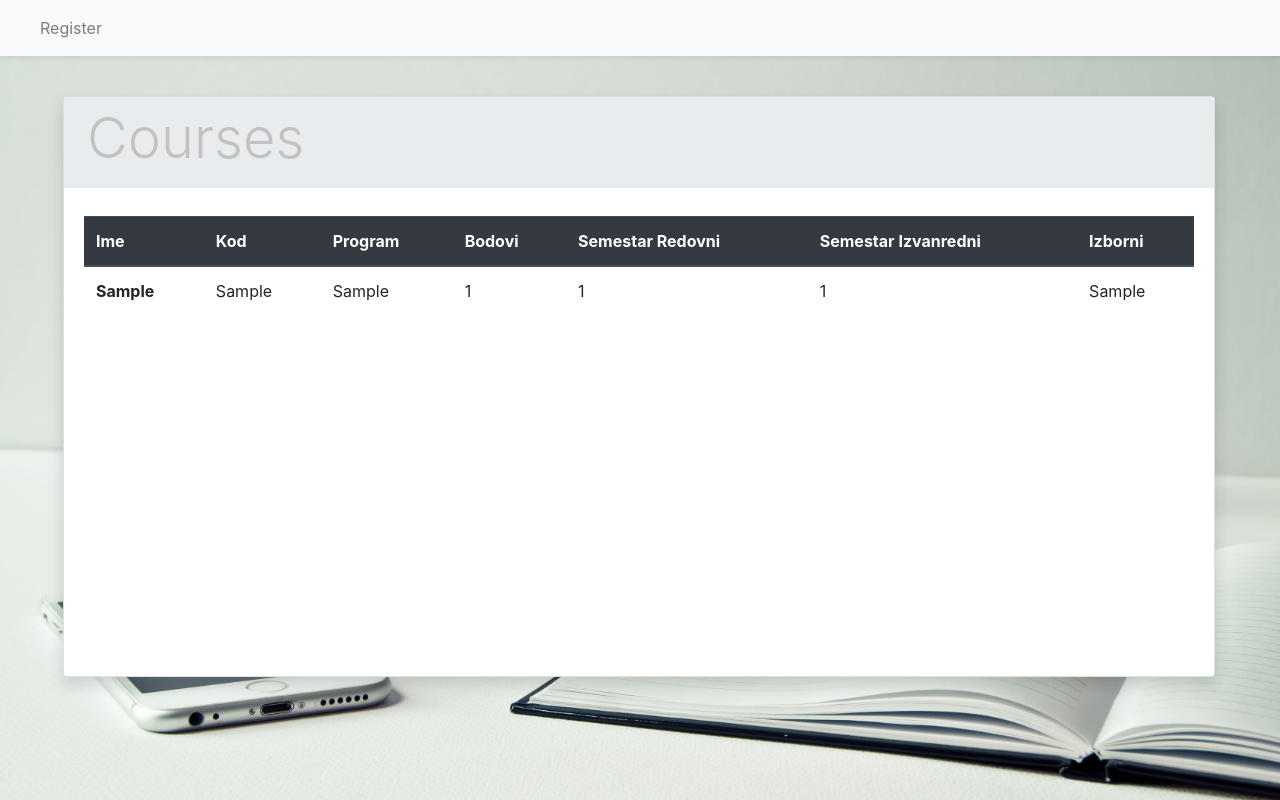
After one commit to Karlo-Vrdoljak/Mentorski-Sustav, a Django app: page /mentorski/courses/ in a window 1280 px wide. The commit adds this page. Run offline with Django 3.2, Linux system fonts and the light colour scheme; tables that the repository leaves empty hold one stand-in row (values such as "Sample post"); some libraries are stand-ins or nearby versions.

Commit message:
form validation complete + read all courses

```diff
--- a/mentorski_sustav/mentorski/admin.py
+++ b/mentorski_sustav/mentorski/admin.py
@@ -6,7 +6,7 @@ from django.contrib.auth import get_user_model
 from django.contrib.auth.admin import UserAdmin
 
 from mentorski.users.forms import CustomUserCreationForm, CustomUserChangeForm
-from mentorski.models import CustomUser
+from mentorski.models import CustomUser, Predmeti
 
 class CustomUserAdmin(UserAdmin):
     add_form = CustomUserCreationForm
@@ -15,3 +15,4 @@ class CustomUserAdmin(UserAdmin):
     list_display = ['email', 'username','role', 'status']
 
 admin.site.register(CustomUser, CustomUserAdmin)
+admin.site.register(Predmeti)
--- a/mentorski_sustav/mentorski/models.py
+++ b/mentorski_sustav/mentorski/models.py
@@ -28,4 +28,159 @@ class CustomUser(AbstractUser):
     )
 
     def __str__(self):
-            return self.username
+        return self.username
+
+# SCAFFOLDED
+
+# This is an auto-generated Django model module.
+# You'll have to do the following manually to clean this up:
+#   * Rearrange models' order
+#   * Make sure each model has one field with primary_key=True
+#   * Make sure each ForeignKey has `on_delete` set to the desired behavior.
+#   * Remove `managed = False` lines if you wish to allow Django to create, modify, and delete the table
+# Feel free to rename the models, but don't rename db_table values or field names.
+
+
+# class AuthGroup(models.Model):
+#     name = models.CharField(unique=True, max_length=150)
+
+#     class Meta:
+#         managed = False
+#         db_table = 'auth_group'
+
+
+# class AuthGroupPermissions(models.Model):
+#     group = models.ForeignKey(AuthGroup, models.DO_NOTHING)
+#     permission = models.ForeignKey('AuthPermission', models.DO_NOTHING)
+
+#     class Meta:
+#         managed = False
+#         db_table = 'auth_group_permissions'
+#         unique_together = (('group', 'permission'),)
+
+
+# class AuthPermission(models.Model):
+#     name = models.CharField(max_length=255)
+#     content_type = models.ForeignKey('DjangoContentType', models.DO_NOTHING)
+#     codename = models.CharField(max_length=100)
+
+#     class Meta:
+#         managed = False
+#         db_table = 'auth_permission'
+#         unique_together = (('content_type', 'codename'),)
+
+
+# class DjangoAdminLog(models.Model):
+#     action_time = models.DateTimeField()
+#     object_id = models.TextField(blank=True, null=True)
+#     object_repr = models.CharField(max_length=200)
+#     action_flag = models.PositiveSmallIntegerField()
+#     change_message = models.TextField()
+#     content_type = models.ForeignKey('DjangoContentType', models.DO_NOTHING, blank=True, null=True)
+#     user = models.ForeignKey('MentorskiCustomuser', models.DO_NOTHING)
+
+#     class Meta:
+#         managed = False
+#         db_table = 'django_admin_log'
+
+
+# class DjangoContentType(models.Model):
+#     app_label = models.CharField(max_length=100)
+#     model = models.CharField(max_length=100)
+
+#     class Meta:
+#         managed = False
+#         db_table = 'django_content_type'
+#         unique_together = (('app_label', 'model'),)
+
+
+# class DjangoMigrations(models.Model):
+#     app = models.CharField(max_length=255)
+#     name = models.CharField(max_length=255)
+#     applied = models.DateTimeField()
+
+#     class Meta:
+#         managed = False
+#         db_table = 'django_migrations'
+
+
+# class DjangoSession(models.Model):
+#     session_key = models.CharField(primary_key=True, max_length=40)
+#     session_data = models.TextField()
+#     expire_date = models.DateTimeField()
+
+#     class Meta:
+#         managed = False
+#         db_table = 'django_session'
+
+
+# class Korisnici(models.Model):
+#     email = models.CharField(max_length=64)
+#     password = models.CharField(max_length=128)
+#     role = models.CharField(max_length=7)
+#     status = models.CharField(max_length=10)
+
+#     class Meta:
+#         managed = False
+#         db_table = 'korisnici'
+
+
+# class MentorskiCustomuser(models.Model):
+#     password = models.CharField(max_length=128)
+#     last_login = models.DateTimeField(blank=True, null=True)
+#     is_superuser = models.IntegerField()
+#     username = models.CharField(unique=True, max_length=150)
+#     first_name = models.CharField(max_length=30)
+#     last_name = models.CharField(max_length=150)
+#     email = models.CharField(max_length=254)
+#     is_staff = models.IntegerField()
+#     is_active = models.IntegerField()
+#     date_joined = models.DateTimeField()
+#     role = models.CharField(max_length=64)
+#     status = models.CharField(max_length=64)
+
+#     class Meta:
+#         managed = False
+#         db_table = 'mentorski_customuser'
+
+
+# class MentorskiCustomuserGroups(models.Model):
+#     customuser = models.ForeignKey(MentorskiCustomuser, models.DO_NOTHING)
+#     group = models.ForeignKey(AuthGroup, models.DO_NOTHING)
+
+#     class Meta:
+#         managed = False
+#         db_table = 'mentorski_customuser_groups'
+#         unique_together = (('customuser', 'group'),)
+
+
+# class MentorskiCustomuserUserPermissions(models.Model):
+#     customuser = models.ForeignKey(MentorskiCustomuser, models.DO_NOTHING)
+#     permission = models.ForeignKey(AuthPermission, models.DO_NOTHING)
+
+#     class Meta:
+#         managed = False
+#         db_table = 'mentorski_customuser_user_permissions'
+#         unique_together = (('customuser', 'permission'),)
+
+
+class Predmeti(models.Model):
+    ime = models.CharField(max_length=255)
+    kod = models.CharField(unique=True, max_length=16)
+    program = models.TextField()
+    bodovi = models.IntegerField()
+    sem_redovni = models.IntegerField()
+    sem_izvanredni = models.IntegerField()
+    izborni = models.CharField(max_length=2)
+
+    class Meta:
+        db_table = 'predmeti'
+
+
+class Upisi(models.Model):
+    student = models.ForeignKey(CustomUser, models.DO_NOTHING)
+    predmet = models.ForeignKey(Predmeti, models.DO_NOTHING)
+    status = models.CharField(max_length=64)
+
+    class Meta:
+        db_table = 'upisi'
--- a/mentorski_sustav/mentorski/static/css/global.css
+++ b/mentorski_sustav/mentorski/static/css/global.css
@@ -27,3 +27,16 @@ input {
 * {
     user-select: none;
 }
+.cardSetupLarge {
+    margin: 6em 6em 3em 3em;
+    width: 90vw;
+    color: #c2c2c2;
+}
+.tableWrapper {
+    position: relative;
+    height: 60vh;
+    overflow: auto;
+}
+.tableScroll {
+    display: block;
+}
--- a/mentorski_sustav/mentorski/templates/base.html
+++ b/mentorski_sustav/mentorski/templates/base.html
@@ -1,24 +1,34 @@
 <!DOCTYPE html>
 {% load static %}
 <html>
+
 <head>
   <meta name="viewport" content="width=device-width, initial-scale=1" charset="utf-8">
   <title>{% block title %}Mentorski sustav{% endblock %}</title>
-  <link rel="stylesheet" href="{% static 'css/global.css' %}">
+  <link rel="stylesheet" href="{% static 'css/global.css' %}?v1.5">
   <link rel="stylesheet" href="{% static 'css/normalize.css' %}">
 </head>
+
 <body>
   <nav class="navbar navbar-expand-lg navbar-light bg-light fixed-top shadow-sm">
-    <a class="navbar-brand" href="#">Navbar</a>
+    <a class="navbar-brand" href="#">{% if request.user.is_anonymous == False %} {{ request.user }} {% endif %}</a>
     <button class="navbar-toggler" type="button" data-toggle="collapse" data-target="#navbarNavAltMarkup" aria-controls="navbarNavAltMarkup" aria-expanded="false" aria-label="Toggle navigation">
       <span class="navbar-toggler-icon"></span>
     </button>
     <div class="collapse navbar-collapse" id="navbarNavAltMarkup">
       <div class="navbar-nav">
-        <a class="nav-item nav-link active" href="#">Home <span class="sr-only">(current)</span></a>
-        <a class="nav-item nav-link" href="#">Features</a>
-        <a class="nav-item nav-link" href="#">Pricing</a>
-        <a class="nav-item nav-link disabled" href="#" tabindex="-1" aria-disabled="true">Disabled</a>
+        {% if request.user.is_anonymous %}
+        <a class="nav-item nav-link" href="{% url 'register' %}">Register</a>
+        {% endif %}
+        {% if request.user.is_anonymous == False %}
+        <a class="nav-item nav-link active" href="{% url 'logout' %}">Logout <span class="sr-only">(current)</span></a>
+        {% endif %}
+        {% if request.user.is_anonymous == False %}
+        {% if request.user.role == 'mentor' %}
+        <a class="nav-item nav-link" href="{% url 'courses' %}">Courses</a>
+        <a class="nav-item nav-link" href="#">Students</a>
+        {% endif %}
+        {% endif %}
       </div>
     </div>
   </nav>
@@ -29,4 +39,5 @@
     {% endblock content %}
   </main>
 </body>
+
 </html>
--- /dev/null
+++ b/mentorski_sustav/mentorski/templates/courses.html
@@ -0,0 +1,57 @@
+{% extends 'base.html' %}
+
+{% block title %}Courses{% endblock %}
+
+{% block content %}
+
+{% load bootstrap4 %}
+{% load static %}
+{% bootstrap_css %}
+{% bootstrap_javascript jquery='full' %}
+
+{% bootstrap_messages %}
+
+
+<div class="container-fluid">
+	<div class="row">
+		<div class="col">
+			<div class="card cardSetupLarge shadow">
+				<div class="jumbotron jumbotron-fluid">
+					<div class="container">
+						<h1 class="display-4">Courses</h1>
+					</div>
+				</div>
+				<div class="card-body tableWrapper tableScroll">
+					<table class="table">
+						<thead class="thead-dark">
+							<tr>
+								<th scope="col">Ime</th>
+								<th scope="col">Kod</th>
+								<th scope="col">Program</th>
+								<th scope="col">Bodovi</th>
+								<th scope="col">Semestar Redovni</th>
+								<th scope="col">Semestar Izvanredni</th>
+								<th scope="col">Izborni</th>
+							</tr>
+						</thead>
+						<tbody>
+							{% for course in courses %}
+							<tr>
+								<th>{{ course.ime }}</th>
+								<td>{{ course.kod }}</td>
+								<td>{{ course.program }}</td>
+								<td>{{ course.bodovi }}</td>
+								<td>{{ course.sem_redovni }}</td>
+								<td>{{ course.sem_izvanredni }}</td>
+								<td>{{ course.izborni }}</td>
+							</tr>
+							{% endfor %}
+						</tbody>
+					</table>
+				</div>
+			</div>
+		</div>
+	</div>
+</div>
+
+{% endblock %}
--- a/mentorski_sustav/mentorski/templates/register.html
+++ b/mentorski_sustav/mentorski/templates/register.html
@@ -38,5 +38,5 @@
   </div>
 </div>
 
-<script src="{% static 'js/formValidations.js' %}"></script>
+<script src="{% static 'js/formValidations.js' %}?v1.0"></script>
 {% endblock %}
--- a/mentorski_sustav/mentorski/urls.py
+++ b/mentorski_sustav/mentorski/urls.py
@@ -1,5 +1,5 @@
 from django.urls import path, include
-from mentorski.views import RegisterView
+from mentorski.views import RegisterView,courses
 from django.contrib import admin
 from django.views.generic.base import TemplateView
 
@@ -7,5 +7,5 @@ urlpatterns = [
     path('register/', RegisterView.as_view(), name='register'),
     # path('mentorski/', include('django.contrib.auth.urls')),
     path('admin/', admin.site.urls),
-
+    path('courses/',courses,name='courses')
 ]
--- a/mentorski_sustav/mentorski/views.py
+++ b/mentorski_sustav/mentorski/views.py
@@ -4,10 +4,15 @@ from django.shortcuts import render
 from django.urls import reverse_lazy
 from django.views.generic.edit import CreateView
 from mentorski.users.forms import CustomUserCreationForm
+from mentorski.models import Predmeti
+from django.http import HttpResponse
+from django.shortcuts import render, redirect
 
 class RegisterView(CreateView):
     form_class = CustomUserCreationForm
     success_url = reverse_lazy('login')
     template_name = 'register.html'
 
-# class LoginView()
+def courses(request):
+    all_courses = Predmeti.objects.all()
+    return render(request, 'courses.html', {'courses':all_courses})
```
Also changed, not shown: mentorski_sustav/mentorski/static/js/formValidations.js (+27 -2 lines), mentorski_sustav/mentorski/migrations/0002_predmeti_upisi.py (added).
